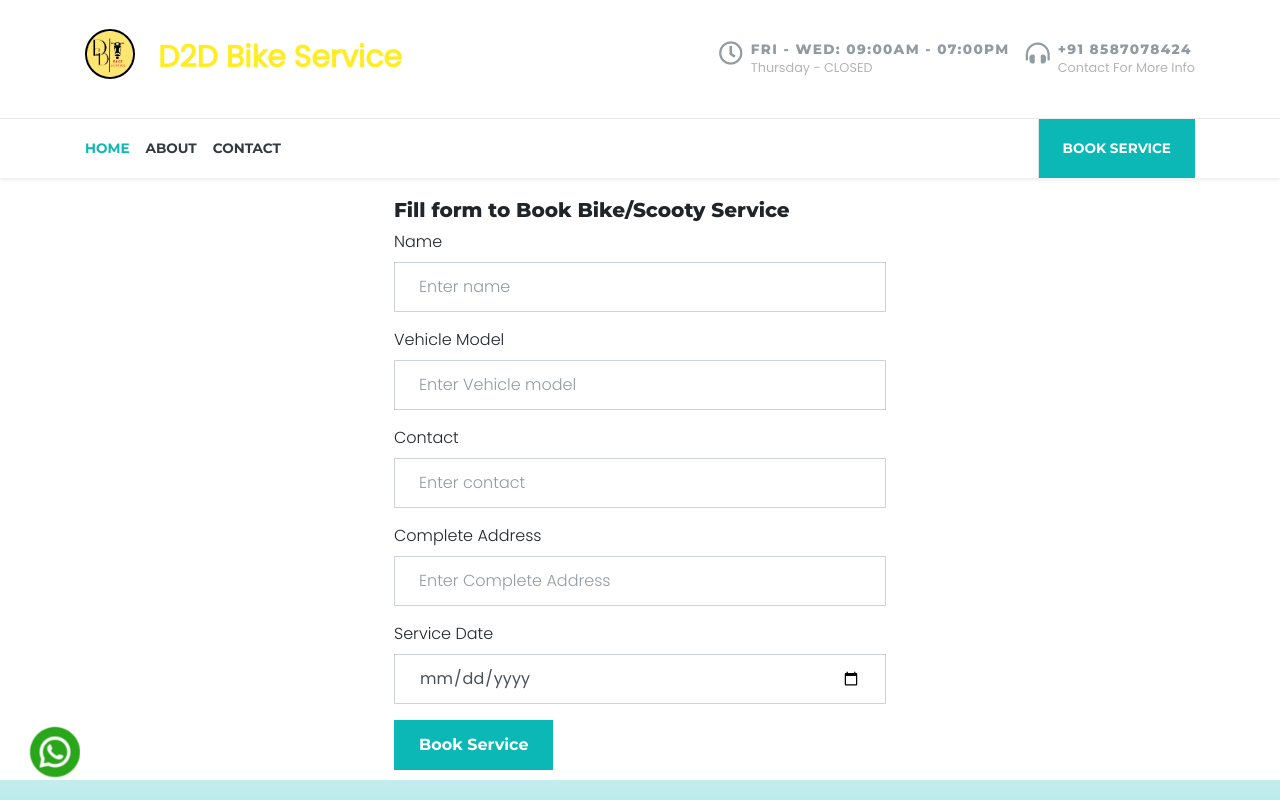
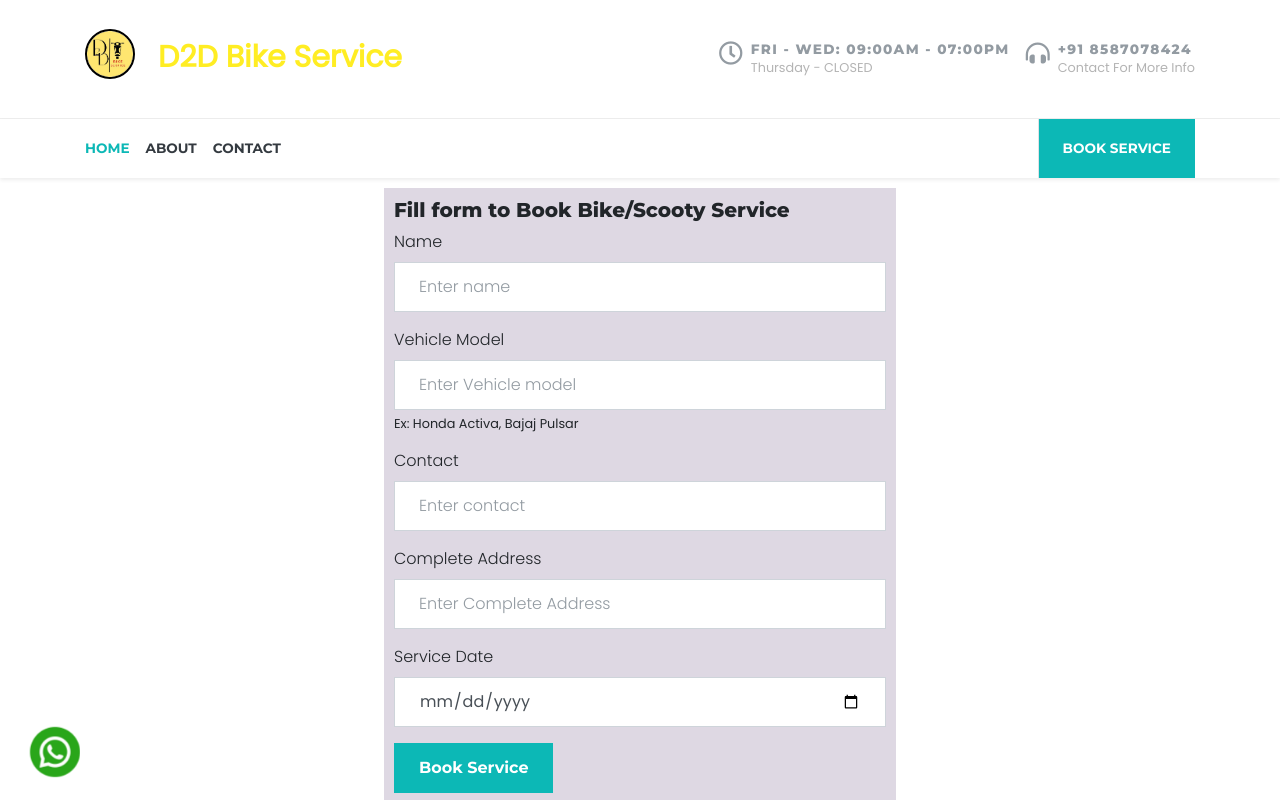
Before and after one commit to thiszsachin/d2d-ui, an Angular app: page / in a window 1280 px wide. Shown: the top 800 px of the page. Built offline with nearby package versions, Linux system fonts and the light colour scheme.

Commit message:
styles form

```diff
--- a/src/components/home/home.component.css
+++ b/src/components/home/home.component.css
@@ -24,6 +24,7 @@
   width: 40%;
   margin: 0 auto;
   margin-top: 10px;
+  background: #ded8e3;
 
 }
 
--- a/src/components/home/home.component.html
+++ b/src/components/home/home.component.html
@@ -13,6 +13,7 @@
       <div class="form-group">
         <label for="vehicleModel">Vehicle Model</label>
         <input type="text" name="vehicleModel" [(ngModel)]="vehicleModel" class="form-control" id="vehicleModel" aria-describedby="emailHelp" placeholder="Enter Vehicle model">
+        <small  class="form-text">Ex: Honda Activa, Bajaj Pulsar</small>
         <small *ngIf="vehicleModel=='' && showError" class="form-text red-text">Vehicle Model is Required.</small>
 
       </div>
```
